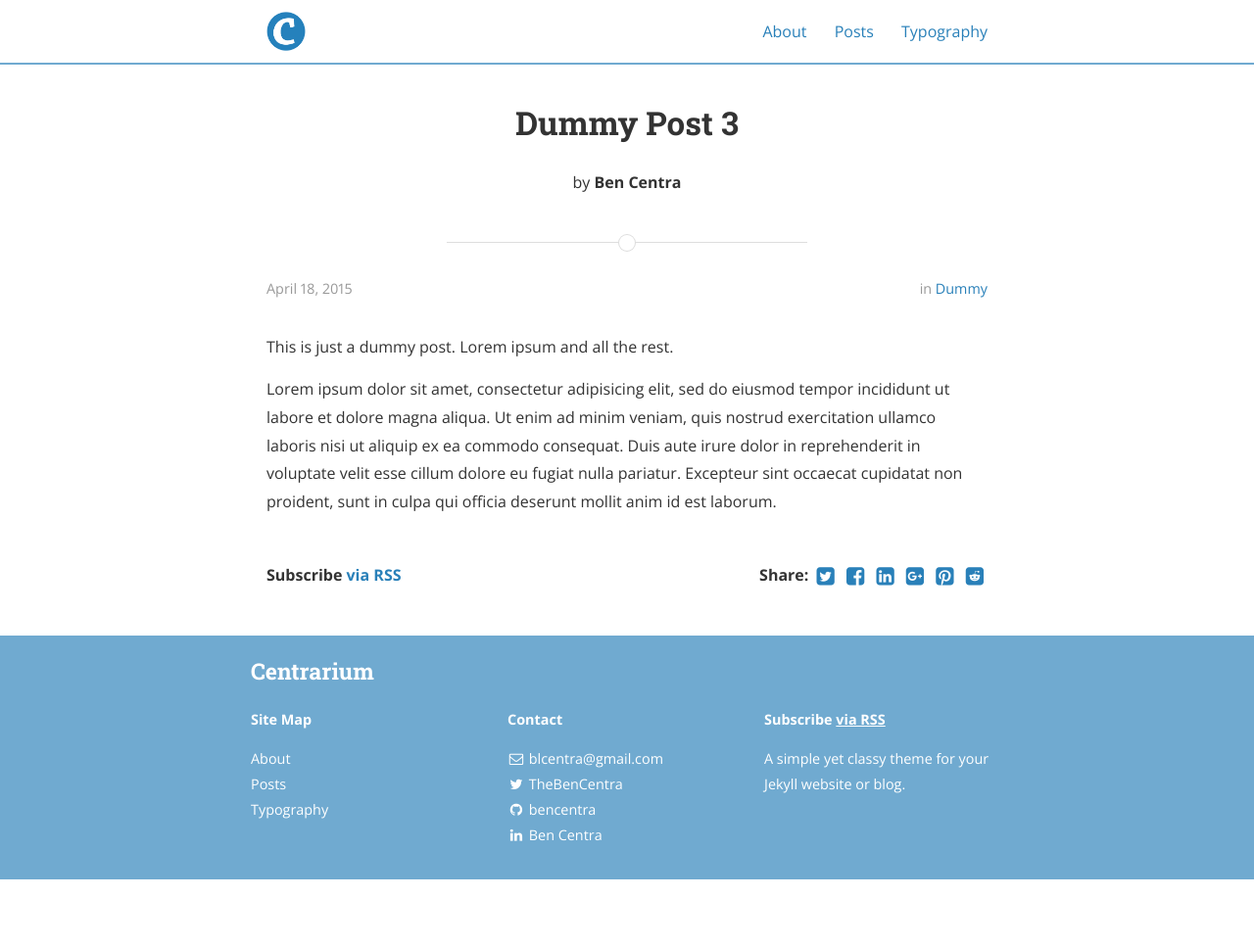
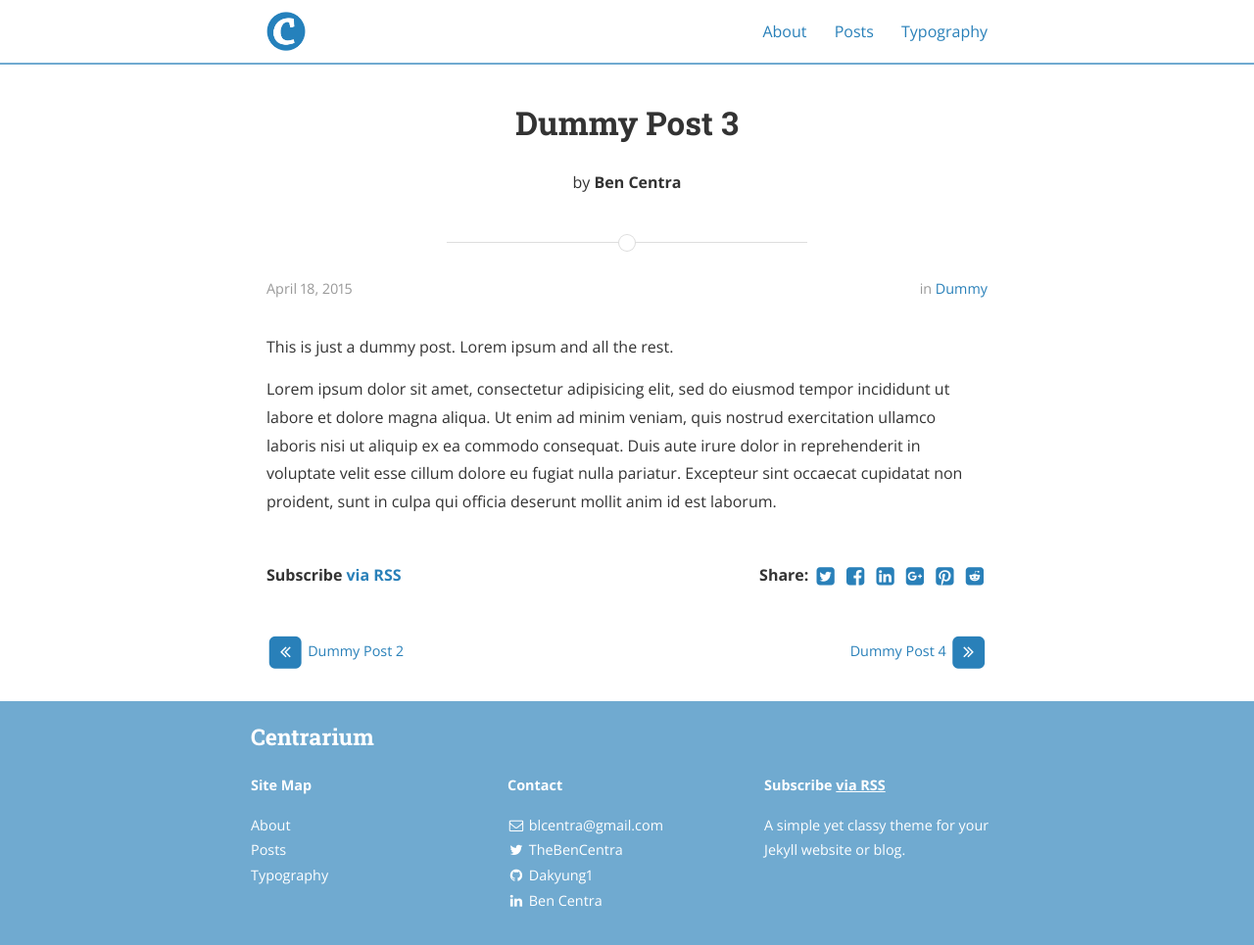
Before and after one commit to Dakyung1/Dakyung1.github.io, a Jekyll site: the page built from _posts/2015-04-18-dummy3.markdown, in a window 1280 px wide. Shown: the whole page at 98% size. Built offline with Jekyll 4.4.1, drawn with Linux system fonts in a browser that asks for light colours; nearby versions of some CDN libraries; before the commit the page ends 900 px from its top, so only the background shows below that.

Commit message:
Update _config.yml

```diff
--- a/_config.yml
+++ b/_config.yml
@@ -18,8 +18,8 @@ description: >
 # Base URL of site (i.e. /blog). It should always start with a slash,
 # and never end with a slash. Set it to a blank value if hosting at the
 # root of your server.
-baseurl: "/centrarium" # the subpath of your site, e.g. /blog/
-url: "http://bencentra.github.io" # the base hostname & protocol for your site
+baseurl: "" # the subpath of your site, e.g. /blog/
+url: "" # the base hostname & protocol for your site
 cover: "/assets/header_image.jpg"
 logo: "/assets/logo.png"
 
@@ -27,7 +27,7 @@ logo: "/assets/logo.png"
 markdown: kramdown
 paginate: 5
 paginate_path: "/page:num/"
-inter_post_navigation: false
+inter_post_navigation: true
 highlightjs_theme: "monokai-sublime"
 
 # Archive settings (see https://github.com/jekyll/jekyll-archives/)
@@ -84,12 +84,12 @@ social:
     desc: Friend me on Facebook
     share: true
 
-  - name: GitHub
+  - name: Dakyung1
     icon: github
-    username: bencentra
-    url: https://github.com/bencentra
+    username: Dakyung1
+    url: https://github.com/Dakyung1.github.io
     desc: Fork me on GitHub
-    share: false
+    share: true
 
   - name: LinkedIn
     icon: linkedin
```
